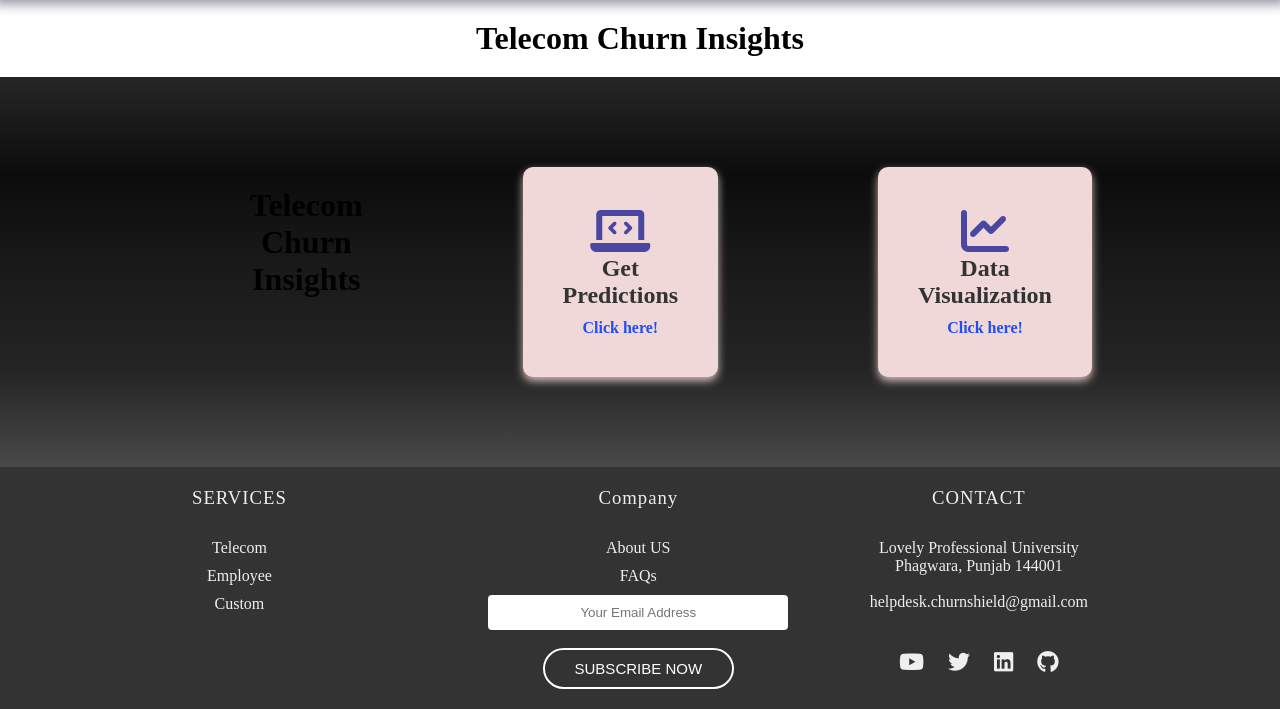
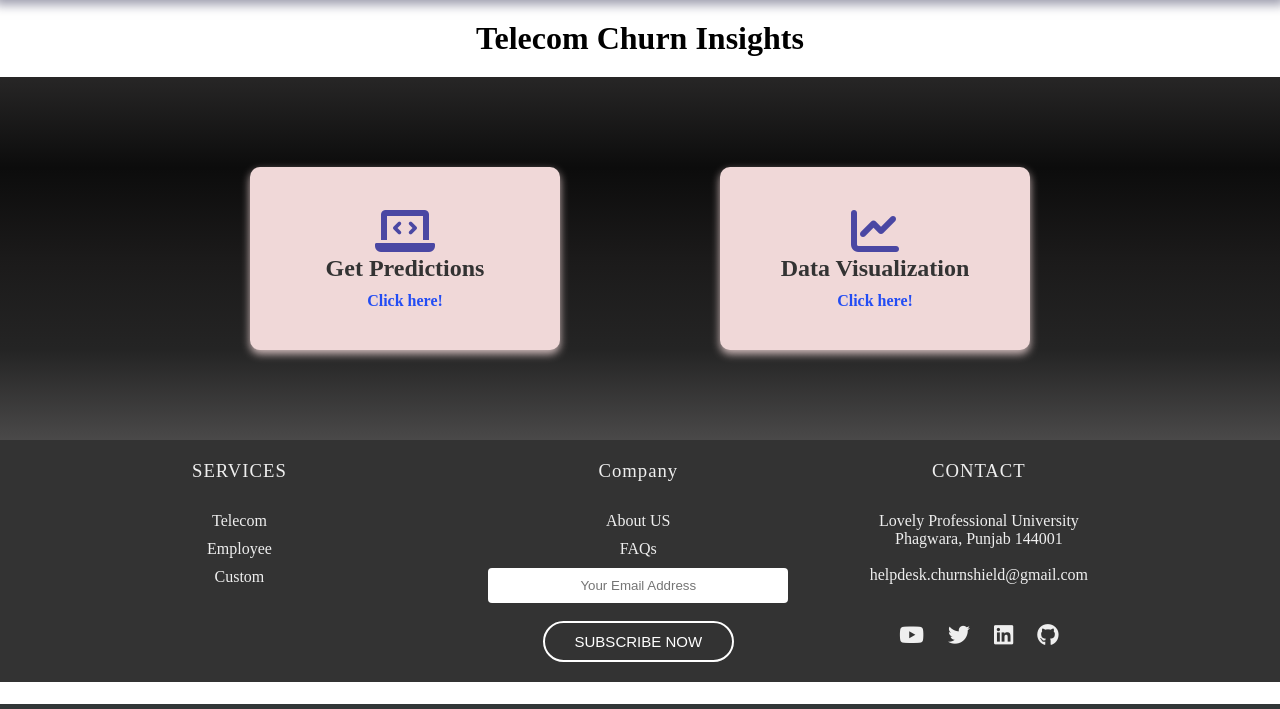
Before and after one commit to singhmansi25/ChurnShield, a Django app: page /ChurnShield/services/telecompage in a window 1280 px wide. Shown: the part 96-805 px from the top of the page. Run offline with Django 5.2, Linux system fonts and the light colour scheme; the visitor is signed in with stand-in values (Sample User, id 1).

Commit message:
headline changes

```diff
--- a/Churn/templates/Churn/Customer.html
+++ b/Churn/templates/Churn/Customer.html
@@ -58,7 +58,6 @@
     <h1>Employee Churn Insights</h1>
     <div class="main">
         <div class="content-box">
-            <h1>Employee Churn Insights</h1>
             <div class="card">
                 <i class="fas fa-laptop-code"></i>
                 <h2>Get Predictions</h2>
--- a/Churn/templates/Churn/Telecom.html
+++ b/Churn/templates/Churn/Telecom.html
@@ -58,7 +58,6 @@
     <h1>Telecom Churn Insights</h1>
     <div class="main">
         <div class="content-box">
-            <h1>Telecom Churn Insights</h1>
             <div class="card">
                 <i class="fas fa-laptop-code"></i>
                 <h2>Get Predictions</h2>
```
